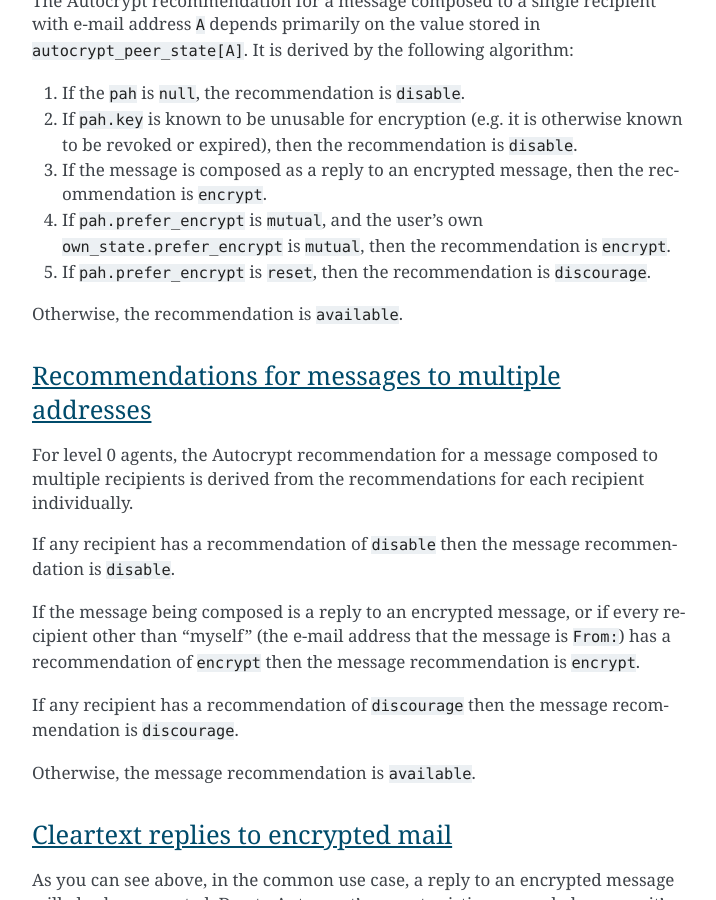
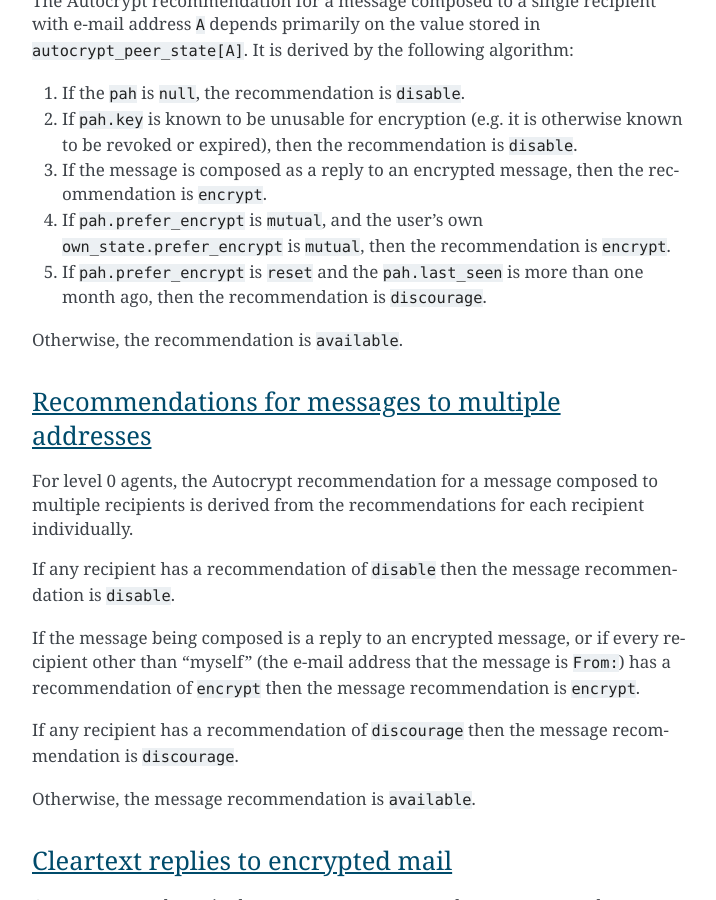
Before and after one commit to autocrypt/autocrypt, a Sphinx documentation site: the page built from doc/level0.rst, in a window 1280 px wide and 900 px high, scrolled down 10665 px. Shown: the whole window, without its empty margins (388-1104 px from the left). Built offline with Sphinx 7.4.7, drawn with Linux system fonts in a browser that asks for light colours.

Commit message:
only discourage sending encrypted after a timeout
If an autocrypt mail was seen within the last month we allow encrypting
without a warning.

We are trying to destinguish two cases here:
 * the recipient is using an autocrypt and a naive client in parallel
 * the recipient stopped using autocrypt

In the former case we expect to see autocrypt headers from time to time.
We don't want to switch between different behaviours frequently.

In the latter case the recipient may still see unreadable for a
month but we will discourage sending encrypted mail afterwards.

```diff
--- a/doc/TODO.txt
+++ b/doc/TODO.txt
@@ -1,10 +1,6 @@
 
 
 open issues:
-
-- refine "discourage" user interface handling: in "flip-flop" situations don't
-  give scary warning messages when users explicitely choose to encrypt.
-  (PR, azul)
 
 - include own prefer-encrypt setting in the autocrypt setup message
   so that the other client can start off from the "imported" prefer-encrypt
--- a/doc/level0.rst
+++ b/doc/level0.rst
@@ -482,8 +482,8 @@ algorithm:
 4. If ``pah.prefer_encrypt`` is ``mutual``, and the user's own
    ``own_state.prefer_encrypt`` is ``mutual``, then the recommendation
    is ``encrypt``.
-5. If ``pah.prefer_encrypt`` is ``reset``, then the recommendation is
-   ``discourage``.
+5. If ``pah.prefer_encrypt`` is ``reset`` and the ``pah.last_seen`` is
+   more than one month ago, then the recommendation is ``discourage``.
 
 Otherwise, the recommendation is ``available``.
 
```
